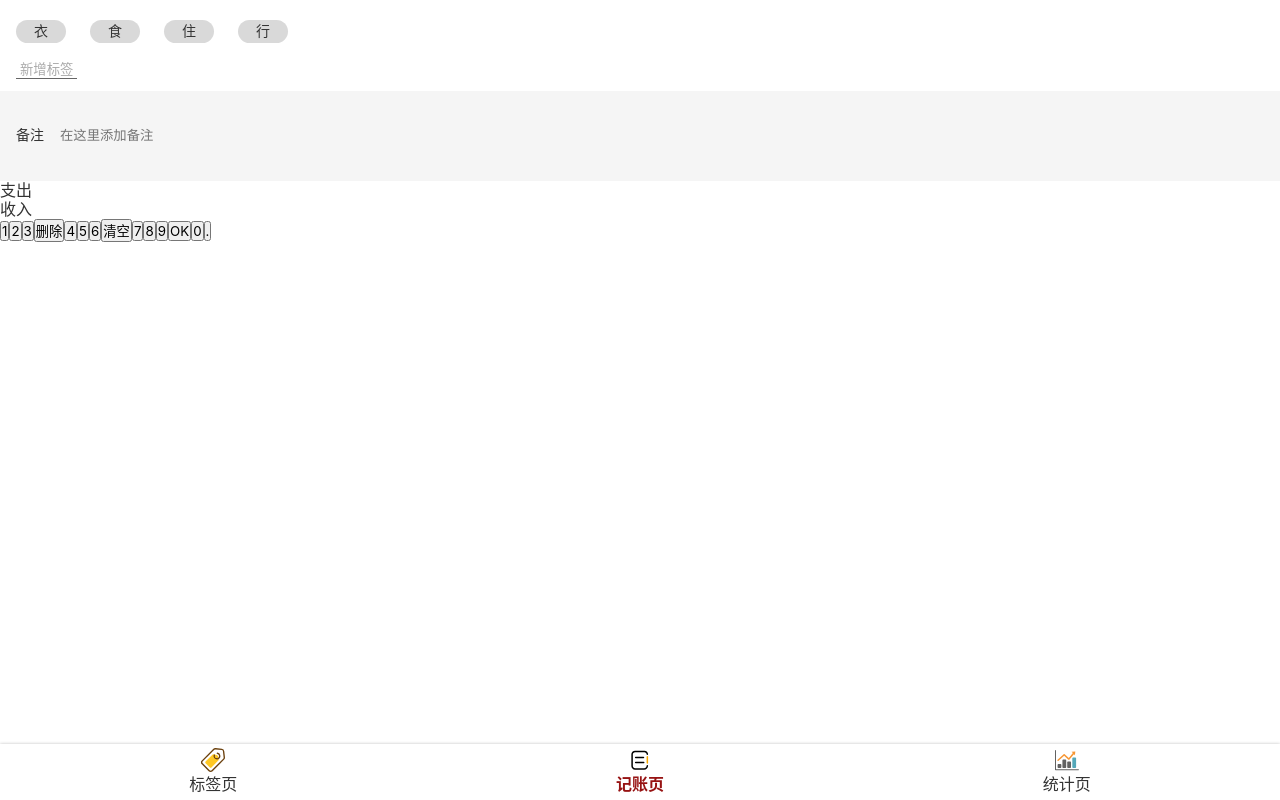
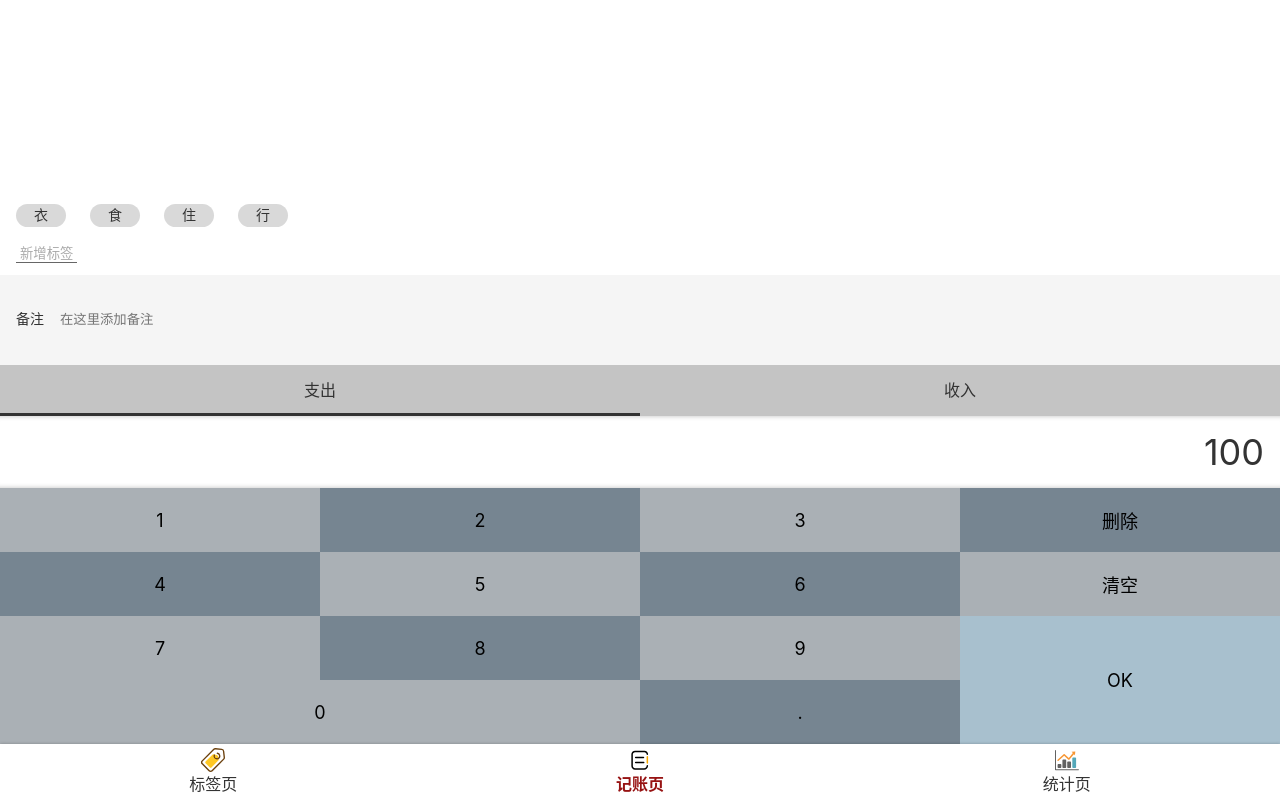
Before and after one commit to Shao-FrontDev/Monkey-Money, a React app: page /#/money in a window 1280 px wide. Built offline with nearby package versions, Linux system fonts and the light colour scheme.

Commit message:
完成了整个Money UI

```diff
--- a/src/components/Layout.tsx
+++ b/src/components/Layout.tsx
@@ -22,7 +22,9 @@
 export default function Layout(props: any) {
   return (
     <Wrapper>
-      <Main>{props.children}</Main>
+      <Main className={props.className}>
+        {props.children}
+      </Main>
       <Nav />
     </Wrapper>
   );
--- a/src/index.scss
+++ b/src/index.scss
@@ -46,3 +46,9 @@
 :focus {
   outline: none;
 }
+
+.clearfix::after {
+  content: "";
+  display: block;
+  clear: both;
+}
--- a/src/views/Money.tsx
+++ b/src/views/Money.tsx
@@ -6,6 +6,11 @@
   background: #fff;
   /* border: 1px solid red; */
   padding: 12px 16px;
+  flex-grow: 1;
+  display: flex;
+  flex-direction: column;
+  justify-content: flex-end;
+  align-items: flex-start;
   > ol {
     margin: 0 -12px;
     > li {
@@ -48,13 +53,98 @@
   }
 `;
 
-const CategorySection = styled.section``;
+const CategorySection = styled.section`
+  > ul {
+    display: flex;
+    background: #c4c4c4;
+    > li {
+      width: 50%;
+      text-align: center;
+      padding: 16px 0;
+      position: relative;
+      &.selected::after {
+        content: "";
+        display: block;
+        height: 3px;
+        background: #333;
+        position: absolute;
+        bottom: 0;
+        width: 100%;
+        left: 0;
+      }
+    }
+  }
+`;
 
-const NumberPadSection = styled.section``;
+const NumberPadSection = styled.section`
+  display: flex;
+  flex-direction: column;
+  > .output {
+    background: white;
+    font-size: 36px;
+    line-height: 72px;
+    text-align: right;
+    padding: 0 16px;
+    box-shadow: inset 0 -5px 5px -5px rgba(0, 0, 0, 0.25),
+      inset 0 5px 5px -5px rgba(0, 0, 0, 0.25);
+  }
+  > .pad {
+    > button {
+      font-size: 18px;
+      float: left;
+      width: 25%;
+      height: 64px;
+      border: none;
+      &.ok {
+        float: right;
+        height: 128px;
+      }
+      &.zero {
+        width: 50%;
+      }
+      &:nth-child(1) {
+        background: #aab0b5;
+      }
+      &:nth-child(2),
+      &:nth-child(5) {
+        background: #768591;
+      }
+      &:nth-child(3),
+      &:nth-child(6),
+      &:nth-child(9) {
+        background: #aab0b5;
+      }
+
+      &:nth-child(4),
+      &:nth-child(7),
+      &:nth-child(10) {
+        background: #768591;
+      }
+
+      &:nth-child(8),
+      &:nth-child(11),
+      &:nth-child(13) {
+        background: #aab0b5;
+      }
+
+      &:nth-child(12) {
+        background: #a8c0ce;
+      }
+      &:nth-child(14) {
+        background: #768591;
+      }
+    }
+  }
+`;
+
+const MyLayout = styled(Layout)`
+  display: flex;
+  flex-direction: column;
+`;
 
 export default function Money() {
   return (
-    <Layout>
+    <MyLayout>
       <TagsSection className="tags">
         <ol>
           <li>衣</li>
@@ -72,11 +162,13 @@
       </NotesSection>
       <CategorySection>
         <ul>
-          <li>支出</li>
+          <li className="selected">支出</li>
           <li>收入</li>
         </ul>
       </CategorySection>
       <NumberPadSection>
+        <div className="output">100</div>
+        <div className="pad">
           <button>1</button>
           <button>2</button>
           <button>3</button>
@@ -88,10 +180,11 @@
           <button>7</button>
           <button>8</button>
           <button>9</button>
-        <button>OK</button>
-        <button>0</button>
+          <button className="ok">OK</button>
+          <button className="zero">0</button>
           <button>.</button>
+        </div>
       </NumberPadSection>
-    </Layout>
+    </MyLayout>
   );
 }
```
Lines whose indentation alone changed are shown as unchanged.
